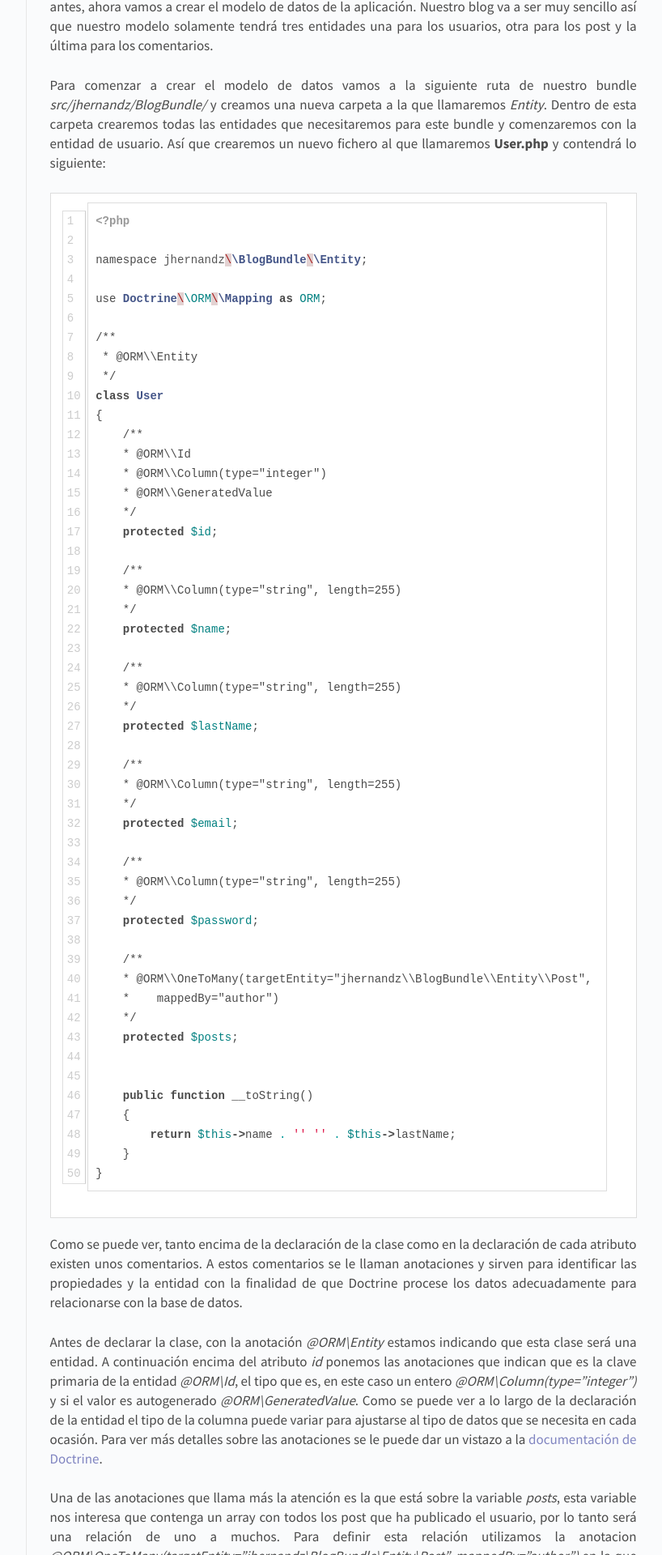
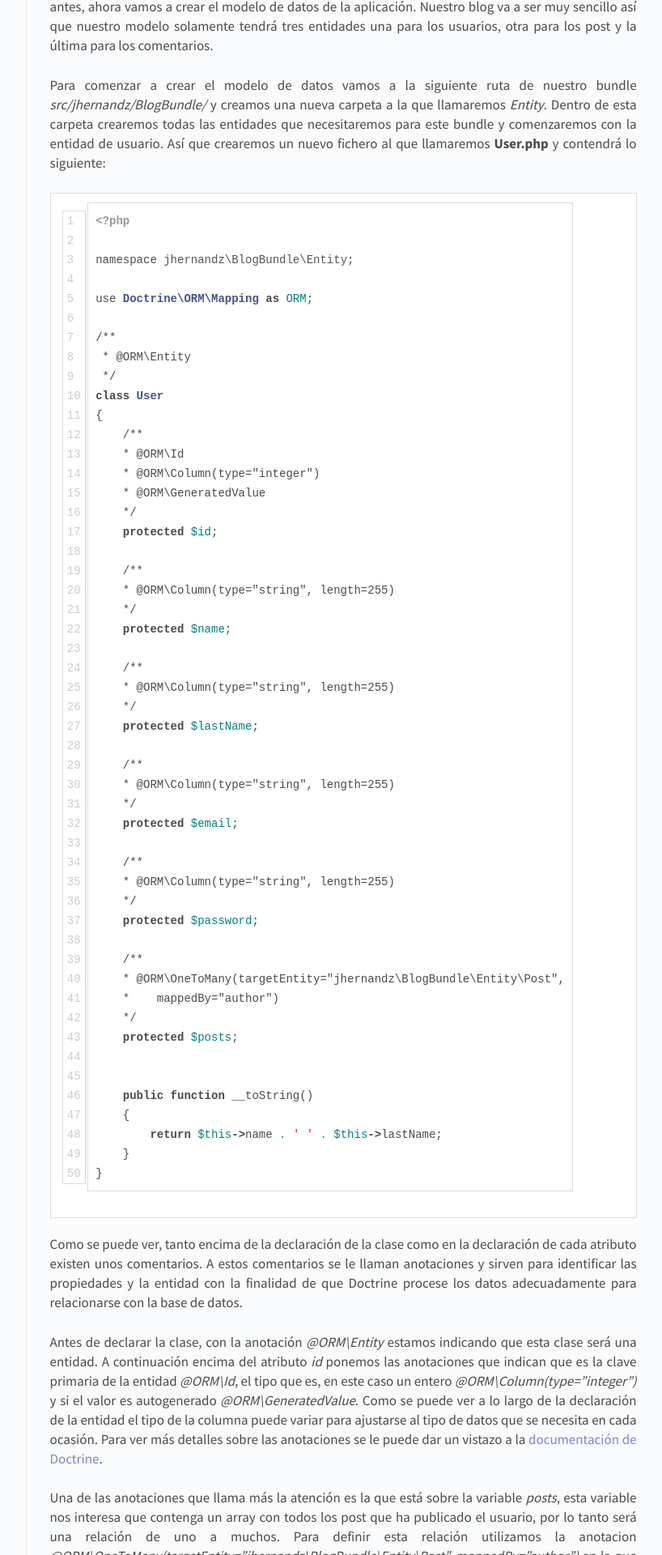
Before and after one commit to joseahernandez/joseahernandez.github.io, a Jekyll site: the page built from _posts/2012-11-08-tutorial-symfony2-creacion-bundle-y-modelo-datos.md, in a window 1280 px wide. Shown: the part 1664-3584 px from the top of the page at 81% size, without its empty margins (326-1144 px from the left). Built offline with Jekyll 4.4.1, drawn with Linux system fonts in a browser that asks for light colours; some web fonts are replaced; some of the changed text lies outside the part shown.

Commit message:
Fixed some scaped characters

```diff
--- a/_posts/2012-11-08-tutorial-symfony2-creacion-bundle-y-modelo-datos.md
+++ b/_posts/2012-11-08-tutorial-symfony2-creacion-bundle-y-modelo-datos.md
@@ -38,44 +38,44 @@ Para comenzar a crear el modelo de datos vamos a la siguiente ruta de nuestro bu
 {% highlight php linenos startinline=true %}
 <?php
 
-namespace jhernandz\\BlogBundle\\Entity;
+namespace jhernandz\BlogBundle\Entity;
 
-use Doctrine\\ORM\\Mapping as ORM;
+use Doctrine\ORM\Mapping as ORM;
 
 /**
- * @ORM\\Entity
+ * @ORM\Entity
  */
 class User
 {
     /**
-    * @ORM\\Id
-    * @ORM\\Column(type="integer")
-    * @ORM\\GeneratedValue
+    * @ORM\Id
+    * @ORM\Column(type="integer")
+    * @ORM\GeneratedValue
     */
     protected $id;
 
     /**
-    * @ORM\\Column(type="string", length=255)
+    * @ORM\Column(type="string", length=255)
     */
     protected $name;
 
     /**
-    * @ORM\\Column(type="string", length=255)
+    * @ORM\Column(type="string", length=255)
     */
     protected $lastName;
 
     /**
-    * @ORM\\Column(type="string", length=255)
+    * @ORM\Column(type="string", length=255)
     */
     protected $email;
 
     /**
-    * @ORM\\Column(type="string", length=255)
+    * @ORM\Column(type="string", length=255)
     */
     protected $password;
 
     /**
-    * @ORM\\OneToMany(targetEntity="jhernandz\\BlogBundle\\Entity\\Post",
+    * @ORM\OneToMany(targetEntity="jhernandz\BlogBundle\Entity\Post",
     *    mappedBy="author")
     */
     protected $posts;
@@ -83,70 +83,70 @@ class User
 
     public function __toString()
     {
-        return $this->name . '' '' . $this->lastName;
+        return $this->name . ' ' . $this->lastName;
     }
 }
 {% endhighlight %}
 
 Como se puede ver, tanto encima de la declaración de la clase como en la declaración de cada atributo existen unos comentarios. A estos comentarios se le llaman anotaciones y sirven para identificar las propiedades y la entidad con la finalidad de que Doctrine procese los datos adecuadamente para relacionarse con la base de datos.
 
-Antes de declarar la clase, con la anotación *@ORM\\Entity* estamos indicando que esta clase será una entidad. A continuación encima del atributo *id* ponemos las anotaciones que indican que es la clave primaria de la entidad *@ORM\\Id*, el tipo que es, en este caso un entero *@ORM\\Column(type="integer")* y si el valor es autogenerado *@ORM\\GeneratedValue*. Como se puede ver a lo largo de la declaración de la entidad el tipo de la columna puede variar para ajustarse al tipo de datos que se necesita en cada ocasión. Para ver más detalles sobre las anotaciones se le puede dar un vistazo a la [documentación de Doctrine](http://docs.doctrine-project.org/projects/doctrine-orm/en/latest/reference/basic-mapping.html#doctrine-mapping-types).
+Antes de declarar la clase, con la anotación *@ORM\Entity* estamos indicando que esta clase será una entidad. A continuación encima del atributo *id* ponemos las anotaciones que indican que es la clave primaria de la entidad *@ORM\Id*, el tipo que es, en este caso un entero *@ORM\Column(type="integer")* y si el valor es autogenerado *@ORM\GeneratedValue*. Como se puede ver a lo largo de la declaración de la entidad el tipo de la columna puede variar para ajustarse al tipo de datos que se necesita en cada ocasión. Para ver más detalles sobre las anotaciones se le puede dar un vistazo a la [documentación de Doctrine](http://docs.doctrine-project.org/projects/doctrine-orm/en/latest/reference/basic-mapping.html#doctrine-mapping-types).
 
-Una de las anotaciones que llama más la atención es la que está sobre la variable *posts*, esta variable nos interesa que contenga un array con todos los post que ha publicado el usuario, por lo tanto será una relación de uno a muchos. Para definir esta relación utilizamos la anotacion *@ORM\\OneToMany(targetEntity="jhernandz\\BlogBundle\\Entity\\Post", mappedBy="author")* en la que indicamos que se relacionara con la entidad que posteriormente crearemos y llamaremos *Post* y se encontrará en el mismo bundle. Con el atributo *mappedBy* le indicamos que está relación estará mapeada en la entidad Post por el atributo *author*.
+Una de las anotaciones que llama más la atención es la que está sobre la variable *posts*, esta variable nos interesa que contenga un array con todos los post que ha publicado el usuario, por lo tanto será una relación de uno a muchos. Para definir esta relación utilizamos la anotacion *@ORM\OneToMany(targetEntity="jhernandz\BlogBundle\Entity\Post", mappedBy="author")* en la que indicamos que se relacionara con la entidad que posteriormente crearemos y llamaremos *Post* y se encontrará en el mismo bundle. Con el atributo *mappedBy* le indicamos que está relación estará mapeada en la entidad Post por el atributo *author*.
 
 Al final de la clase he declarado un método llamado *__toString*. Este es método es uno de los [Magic Methods](http://www.php.net/manual/en/language.oop5.magic.php) de PHP que permitirá que cada vez que se imprima por pantalla este objeto, el resultado será lo que se indica en este método, en nuestro caso el nombre y el apellido.
 
-Antes de continuar hay que aclarar que para que las anotaciones funcionen correctamente, hemos tenido que importar previamente el namespace *Doctrine\\ORM\\Mapping* y lo hemos renombrado como *ORM*, por ello toda declaración de las anotaciones va precedida de estas siglas.
+Antes de continuar hay que aclarar que para que las anotaciones funcionen correctamente, hemos tenido que importar previamente el namespace *Doctrine\ORM\Mapping* y lo hemos renombrado como *ORM*, por ello toda declaración de las anotaciones va precedida de estas siglas.
 
 Pasamos ahora a definir la entidad Post, creamos un nuevo fichero en la misma ruta donde se encuentra el fichero *User.php* y lo llamamos *Post.php*. En él pondremos el siguiente contenido:
 
 {% highlight php linenos startinline=true %}
 <?php
 
-namespace jhernandz\\BlogBundle\\Entity;
+namespace jhernandz\BlogBundle\Entity;
 
-use Doctrine\\ORM\\Mapping as ORM;
+use Doctrine\ORM\Mapping as ORM;
 
 /**
- * @ORM\\Entity
+ * @ORM\Entity
  */
 class Post
 {
     /**
-    * @ORM\\Id
-    * @ORM\\Column(type="integer")
-    * @ORM\\GeneratedValue
+    * @ORM\Id
+    * @ORM\Column(type="integer")
+    * @ORM\GeneratedValue
     */
     protected $id;
 
     /**
-    * @ORM\\Column(type="string", length=255)
+    * @ORM\Column(type="string", length=255)
     */
     protected $title;
 
     /**
-    * @ORM\\Column(type="string", length=255)
+    * @ORM\Column(type="string", length=255)
     */
     protected $slug;
 
     /**
-    * @ORM\\Column(type="datetime", nullable=true)
+    * @ORM\Column(type="datetime", nullable=true)
     */
     protected $publishDate;
 
     /**
-    * @ORM\\ManyToOne(targetEntity="jhernandz\\BlogBundle\\Entity\\User",
+    * @ORM\ManyToOne(targetEntity="jhernandz\BlogBundle\Entity\User",
     *   inversedBy="posts")
     */
     protected $author;
 
     /**
-    * @ORM\\Column(type="text")
+    * @ORM\Column(type="text")
     */
     protected $content;
 
     /**
-    * @ORM\\OneToMany(targetEntity="jhernandz\\BlogBundle\\Entity\\Comment",
+    * @ORM\OneToMany(targetEntity="jhernandz\BlogBundle\Entity\Comment",
     *   mappedBy="post")
     */
     protected $comments;
@@ -154,46 +154,46 @@ class Post
 }
 {% endhighlight %}
 
-En este caso podemos ver como hemos añadido algunos atributos nuevos en las anotaciones como el *nullable* del campo publishDate para indicar que es un campo que puede ser nulo. Como hemos dicho antes en esta entidad vamos a mapear la relación entre usuario y post. La forma de definir este mapeado la vemos con la anotación *@ORM\\ManyToOne(targetEntity="jhernandz\\BlogBundle\\Entity\\User")* que vemos encima del atributo *author* en la que indicamos que este atributo se tiene que relacionar con la entidad usuario. Además esta entidad también define una relación de uno a muchos con la entidad *Comment* que crearemos a continuación al igual que hicimos con la entidad *User* y *Post*
+En este caso podemos ver como hemos añadido algunos atributos nuevos en las anotaciones como el *nullable* del campo publishDate para indicar que es un campo que puede ser nulo. Como hemos dicho antes en esta entidad vamos a mapear la relación entre usuario y post. La forma de definir este mapeado la vemos con la anotación *@ORM\ManyToOne(targetEntity="jhernandz\BlogBundle\Entity\User")* que vemos encima del atributo *author* en la que indicamos que este atributo se tiene que relacionar con la entidad usuario. Además esta entidad también define una relación de uno a muchos con la entidad *Comment* que crearemos a continuación al igual que hicimos con la entidad *User* y *Post*
 
 La última entidad que vamos a crear como he mencionado antes, se llamará *Comment*, así que crearemos de nuevo en el mismo directorio un fichero llamado *Coment.php* y su contenido será este:
 
 {% highlight php linenos startinline=true %}
 <?php
 
-namespace jhernandz\\BlogBundle\\Entity;
+namespace jhernandz\BlogBundle\Entity;
 
-use Doctrine\\ORM\\Mapping as ORM;
+use Doctrine\ORM\Mapping as ORM;
 
 /**
- * @ORM\\Entity
+ * @ORM\Entity
  */
 class Comment
 {
     /**
-    * @ORM\\Id
-    * @ORM\\Column(type="integer")
-    * @ORM\\GeneratedValue
+    * @ORM\Id
+    * @ORM\Column(type="integer")
+    * @ORM\GeneratedValue
     */
     protected $id;
 
     /**
-    * @ORM\\Column(type="string", length=255)
+    * @ORM\Column(type="string", length=255)
     */
     protected $name;
 
     /**
-    * @ORM\\Column(type="datetime", nullable=true)
+    * @ORM\Column(type="datetime", nullable=true)
     */
     protected $date;
 
     /**
-    * @ORM\\Column(type="text")
+    * @ORM\Column(type="text")
     */
     protected $content;
 
     /**
-    * @ORM\\ManyToOne(targetEntity="jhernandz\\BlogBundle\\Entity\\Post",
+    * @ORM\ManyToOne(targetEntity="jhernandz\BlogBundle\Entity\Post",
     *   inversedBy="comments")
     */
     protected $post;
@@ -202,7 +202,7 @@ class Comment
 
 Con las anotaciones claras y las entidades definidas, nos damos cuenta que todos los atributos los hemos declarado como *protected* por lo tanto no son accesibles. Por ello necesitamos crear los métodos *getters* y *setters* para poder acceder a ellos. En vez de tener que crearlos manualmente, Symfony nos proporciona un comando que nos ayuda a crearlos automaticamente, para ello vamos a un terminal y tecleamos lo siguiente:
 
-    > php app/console generate:doctrine:entities jhernandz\\BlogBundle
+    > php app/console generate:doctrine:entities jhernandz\BlogBundle
 
 Este comando indica que se generen todas las entidades del bundle que le pasamos como segundo parámetro. Si ahora volvemos a ver de nuevo los fichero *User.php*, *Post.php* o *Comment.php* que hemos creado antes, veremos como se han añadido automáticamente todos los getters y setters necesarios.
 
```
Also changed, not shown: _posts/2013-01-18-tutorial-symfony2-creacion-del-frontend.md (+5 -5 lines), _posts/2013-10-27-tutorial-symfony2-trabajando-con-el-controlador.md (+4 -4 lines).
